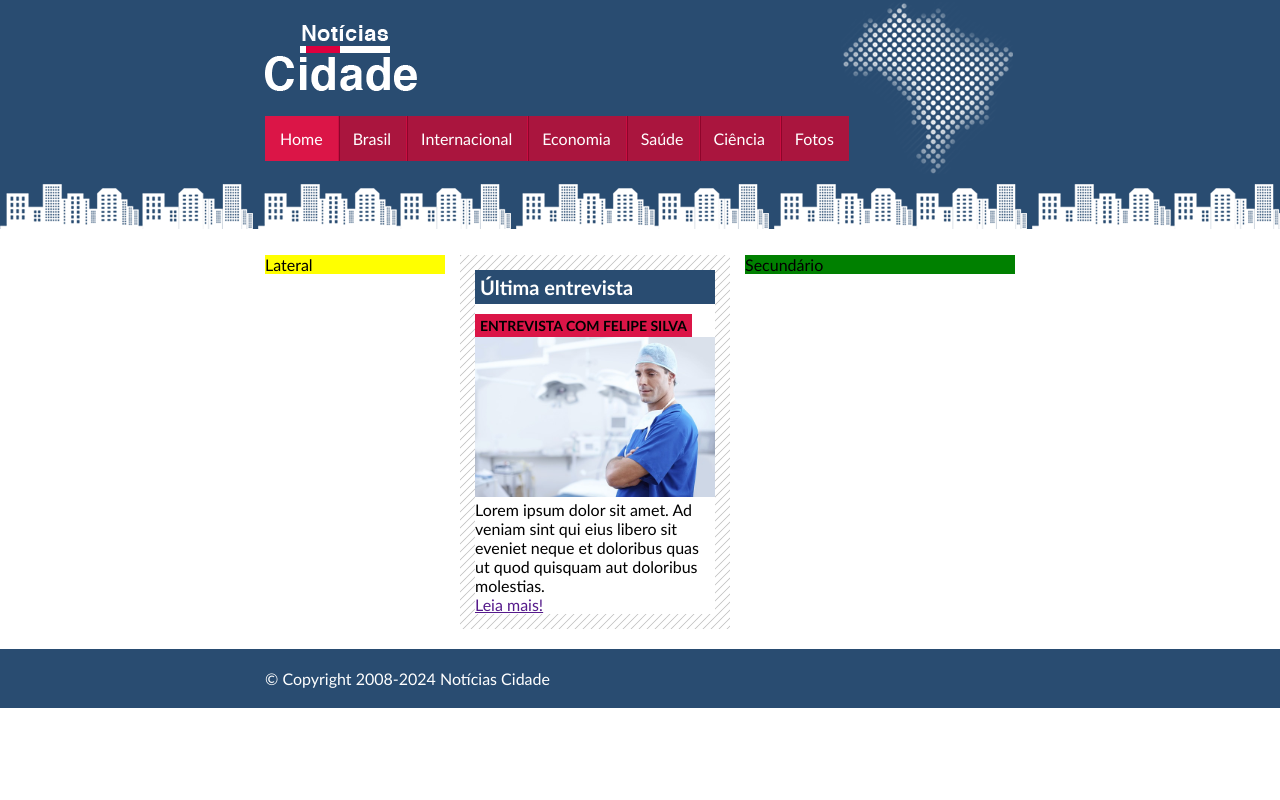
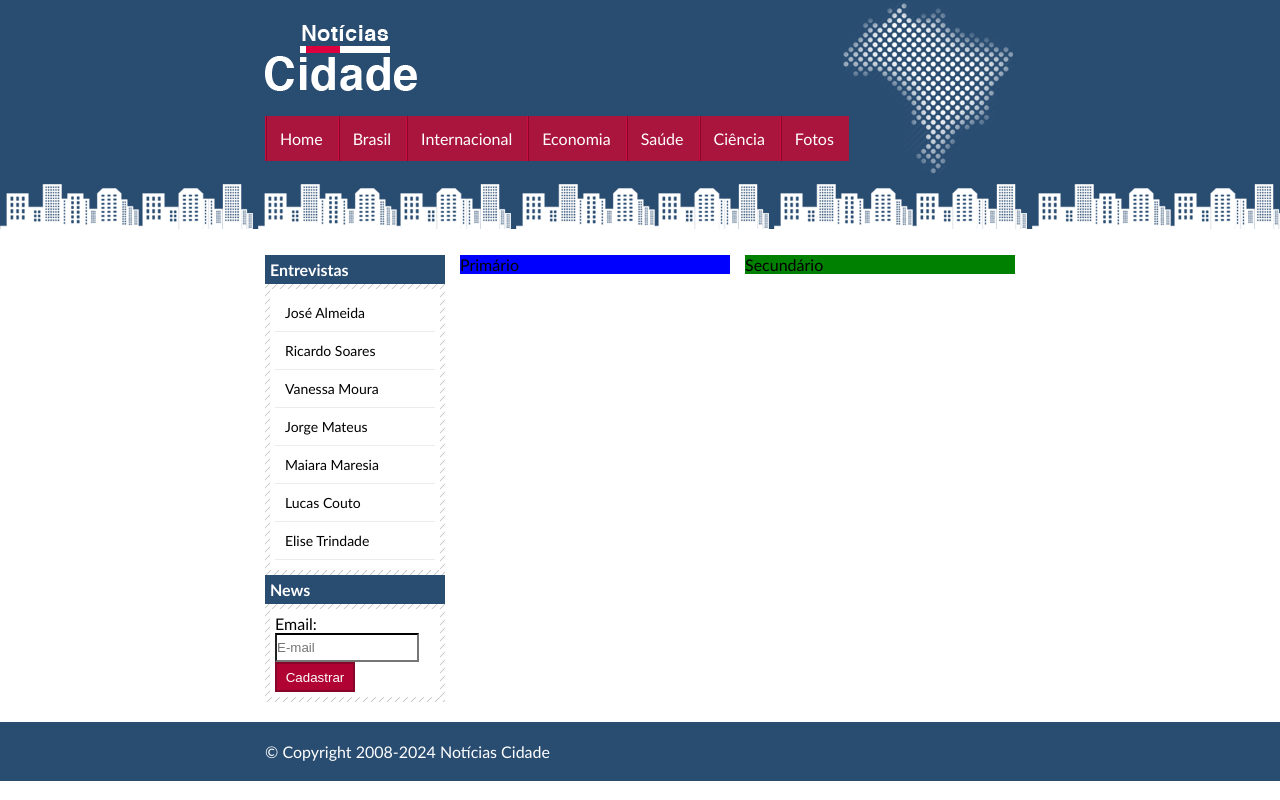
Before and after one commit to nobreaz/Web-DEV, a plain HTML site: page secao7/PROJETO - Notícias Cidade/index.html in a window 1280 px wide. Drawn offline with Linux system fonts and the light colour scheme.

Commit message:
Continuação Notícias Cidade

```diff
--- a/secao7/PROJETO - Notícias Cidade/estilo.css
+++ b/secao7/PROJETO - Notícias Cidade/estilo.css
@@ -24,7 +24,7 @@ body{
     background: url(Imagens/logo.png) no-repeat center;
     text-indent: -3000px;   /* Esconde o texto do usuário, mas torna o site acessível caso o CSS não carregue por algum motivo */
 }
-ul a{
+#topo ul a{
     text-decoration: none;
     float: left;
     padding: 13px 15px;
@@ -32,7 +32,7 @@ ul a{
     color: #fff;
     margin-top: 10px;
 }
-ul li{
+#topo ul li{
     list-style-type: none;
     margin: 15px 0;
 }
@@ -49,29 +49,7 @@ ul .primeiro a{
 #conteudo{
     margin-top: 80px;
 }
-.caixa{
-    background: #fff url(Imagens/fundo-caixa.png);
-    padding: 15px;
-}
-.noticia{
-    background: #fff;
-}
-.caixa h2{
-    background-color: #294c71;
-    padding: 5px;
-    font-size: 20px;
-    color: #fff;
-}
-.caixa h3{
-    background-color: rgb(219, 21, 71);
-    margin-top: 10px;
-    font-size: 14px;
-    display: inline-block;
-    padding: 3px 5px;
-}
-.foto{
-    width: 240px;
-}
+
 /* PRIMARIO */
 #tres-colunas #primario{
     background-color: blue;
@@ -88,10 +66,56 @@ ul .primeiro a{
 }
 /* LATERAL */
 #lateral{
-    background-color: yellow;
+    background: url(Imagens/fundo-caixa.png);
     float: left;
     width: 180px;
     margin: 0 0 20px -750px;
+}
+#lateral h2{
+    background-color:#294c71;
+    font-size: 1em;
+    padding: 5px;
+    color: #fff;
+    margin-bottom: 5px;
+}
+.caixa ul{
+    margin-bottom: 5px;
+}
+.caixa ul li{
+    list-style-type: none;
+}
+.caixa ul li a{
+    background: #fff;
+    margin: 0 auto;
+    padding: 10px;
+    display: block;
+    width: 140px;
+    text-decoration: none;
+    font-size: 14px;
+    color: black;
+    border-bottom: 1px solid #ececec;
+}
+.caixa ul li a:hover{
+    background: #f9f9f9 url(Imagens/marcador.png) no-repeat center left;
+    color: #a1a1a1;
+    text-indent: 15px;
+}
+.caixa-conteudo{
+    background-color: #fff;
+    margin: 5px;
+    padding: 5px;
+}
+.caixa-conteudo .email{
+    width: 140px;
+    height: 25px;
+    border-top: 2px solid black;
+}
+.caixa-conteudo .submit{
+    height: 30px;
+    width: 80px;
+    color: #fff;
+    background: #b10333;
+    border: 2px solid #870529;
 }
 /* RODAPÉ */
 #container-rodape{
--- a/secao7/PROJETO - Notícias Cidade/index.html
+++ b/secao7/PROJETO - Notícias Cidade/index.html
@@ -24,25 +24,38 @@
             <!-- Início Conteúdo -->
             <div id="conteudo">
                 <div id="primario">
-                    <div class="caixa">
-                        <div class="fundo">
-                            <div class="titulo">
-                                <h2>Última entrevista</h2>
-                            </div>
-                            <div class="noticia">
-                                <h3>ENTREVISTA COM FELIPE SILVA</h3>
-                                <div><img class="foto" src="Imagens/doutor.jpg"></div>
-                                <div class="legenda">
-                                    <p>Lorem ipsum dolor sit amet. Ad veniam sint qui eius libero sit eveniet neque et doloribus quas ut quod quisquam aut doloribus molestias.</p>
-                                    <a href="">Leia mais!</a>
-                                </div>
-                            </div>
-                        </div>
-                    </div>
-                    </div>
+                    Primário
                 </div>
                 <div id="secundario">Secundário</div>
-                <div id="lateral">Lateral</div>
+                <!-- Início lateral -->
+                <div id="lateral">
+                    <!-- Início caixa de Entrevista -->
+                    <div class="caixa">
+                        <h2>Entrevistas</h2>
+                        <div class="caixa-conteudo">
+                            <ul>
+                                <li><a href="">José Almeida</a></li>
+                                <li><a href="">Ricardo Soares</a></li>
+                                <li><a href="">Vanessa Moura</a></li>
+                                <li><a href="">Jorge Mateus</a></li>
+                                <li><a href="">Maiara Maresia</a></li>
+                                <li><a href="">Lucas Couto</a></li>
+                                <li><a href="">Elise Trindade</a></li>
+                            </ul>
+                        </div>
+                    </div>  <!-- Fim caixa de entrevista -->
+                    <div class="caixa">
+                        <h2>News</h2>
+                        <div class="caixa-conteudo">
+                            <form>
+                                <label>Email:</label>
+                                <input class="email" type="text" name="email" id="email" placeholder="E-mail">
+                                <input class="submit" type="submit" value="Cadastrar">
+                            </form>
+                        </div>
+                    </div>  <!-- Fim caixa Email -->
+                </div>  <!-- Fim lateral -->
+                </div>
             </div>  <!-- Fim Conteúdo-->
         </div>  <!-- Fim container -->
         <!-- Início rodapé -->
```
